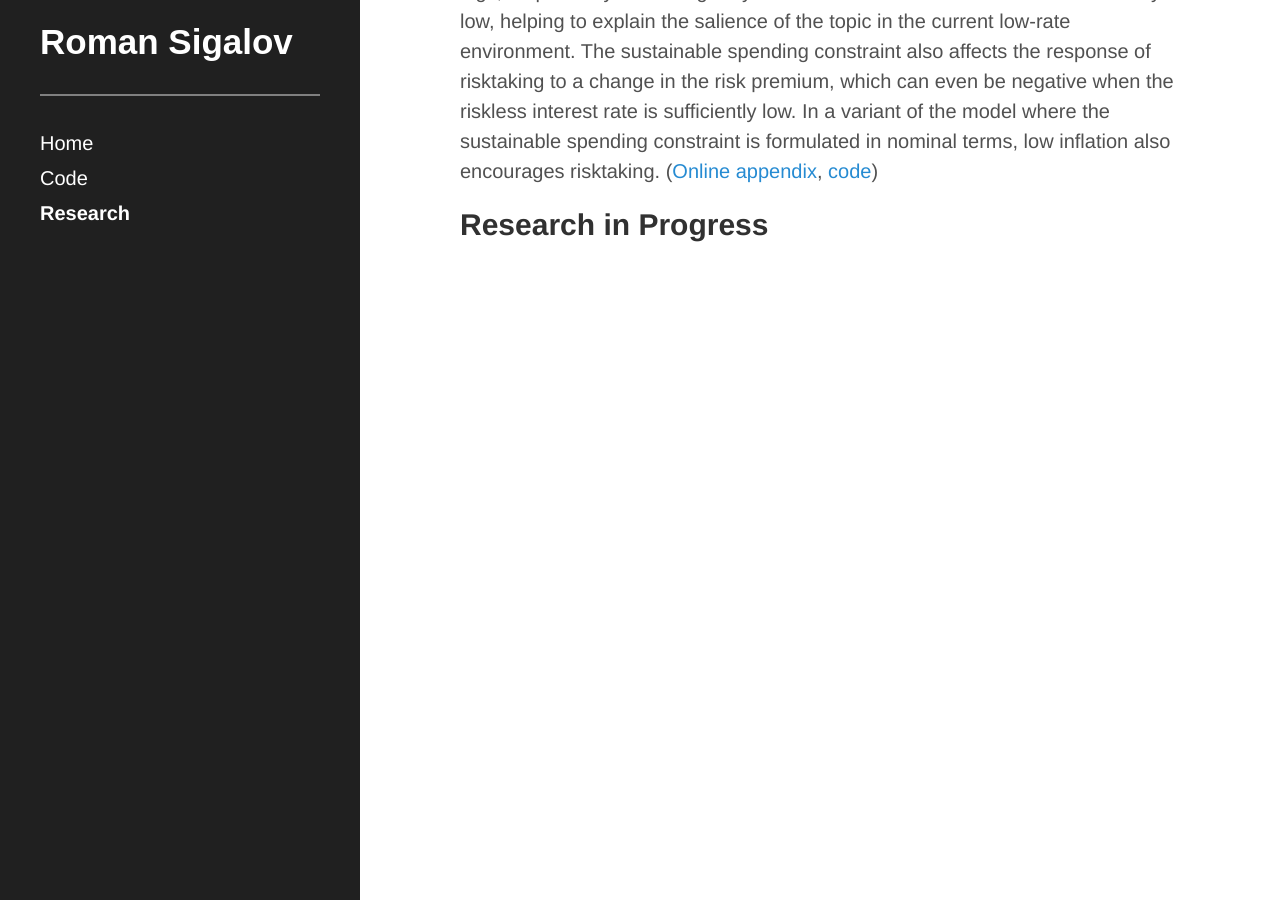
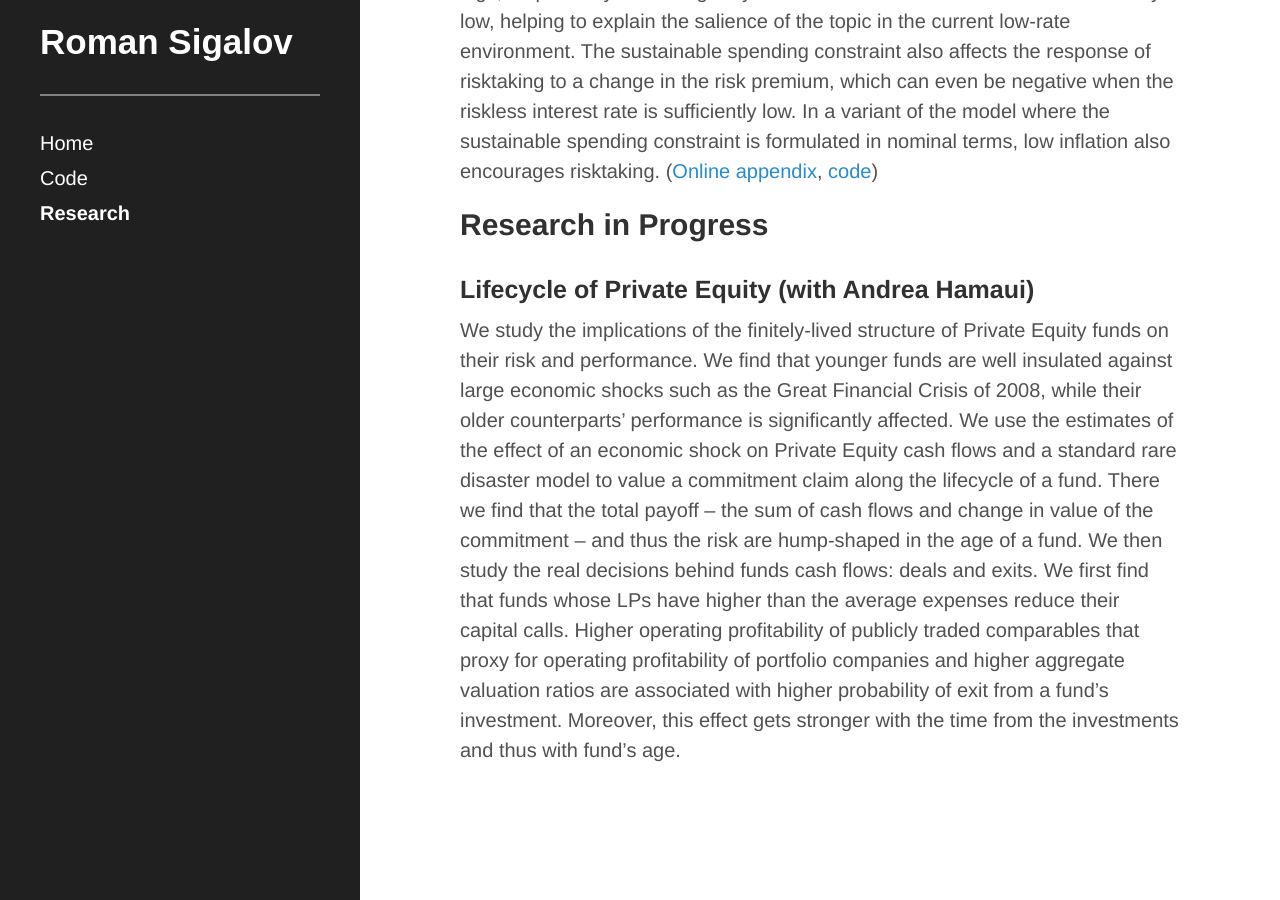
Before and after one commit to rsigalov/rsigalov.github.io, a Jekyll site: the page built from research.md, in a window 1280 px wide and 900 px high, scrolled down 495 px. Built offline with Jekyll 4.4.1, drawn with Linux system fonts in a browser that asks for light colours.

Commit message:
Added lifecycle

```diff
--- a/_data/codeposts.yml
+++ b/_data/codeposts.yml
@@ -1,9 +1,6 @@
 - name: Disaster Risk
   link: /disaster_risk.html
   description: Replication of <a href="https://www.hbs.edu/faculty/Publication%20Files/16-061_797fe134-9faa-4a5f-be41-1f1e5bebddcb.pdf">Siriwardane (2015)</a>
-- name: Delta Neutral Straddles
-  link: /delta_neutral_straddles.html
-  description: Replication of <a href="https://onlinelibrary.wiley.com/doi/abs/10.1111/jofi.12220">Cremers, Halling and Weinbaum (2014)</a>
 - name: Reaching for Yield
   link: /reaching_for_yield.html
   description: Numerical solutions in <a href="/papers/ReachingForYield.pdf">Campbell and Sigalov (2020)</a>
--- a/research.md
+++ b/research.md
@@ -18,3 +18,25 @@ when the riskless interest rate is sufficiently low. In a variant of the model w
 spending constraint is formulated in nominal terms, low inflation also encourages risktaking. ([Online appendix]({{site.url}}/papers/ReachingForYield_Appendix.pdf), [code]({{site.url}}/reaching_for_yield.html))
 
 ## Research in Progress
+
+### Lifecycle of Private Equity (with Andrea Hamaui)
+
+We study the implications of the finitely-lived structure of
+Private Equity funds on their risk and performance. We find that
+younger funds are well insulated against large
+economic shocks such as the Great Financial Crisis of 2008, while
+their older counterparts’ performance is significantly affected.
+We use the estimates of the effect of an economic shock on
+Private Equity cash flows and a standard rare disaster model
+to value a commitment claim along the lifecycle of a fund. There we
+find that the total payoff -- the sum of cash flows and change in
+value of the commitment -- and thus the risk are hump-shaped in the
+age of a fund. We then study the real decisions behind funds
+cash flows: deals and exits. We first find that funds whose LPs
+have higher than the average expenses reduce their capital calls.
+Higher operating profitability of publicly traded comparables
+that proxy for operating profitability of portfolio companies and
+higher aggregate valuation ratios are associated with higher
+probability of exit from a fund’s investment. Moreover, this
+effect gets stronger with the time from the investments and thus
+with fund’s age.
```
Also changed, not shown: delta_neutral_straddles.md (deleted, +0 -12 lines), 8 other files.
